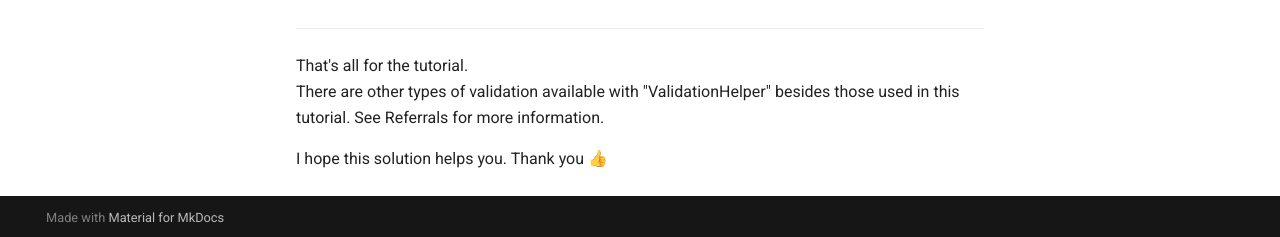
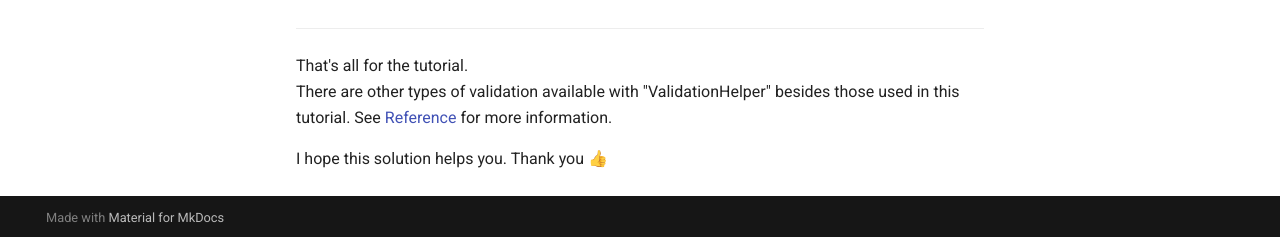
Before and after one commit to yamagh/ValidationHelper, an MkDocs documentation site: the page built from docs/Getting-started/Tutorial.md, in a window 1280 px wide and 900 px high, scrolled down 7796 px. Shown: the part 660-897 px from the top of the window. Built offline with MkDocs 1.6.1 and Material for MkDocs 9.7.7, drawn with Linux system fonts in a browser that asks for light colours; comment, search, counter and statistics services are not loaded.

Commit message:
Fix typo

```diff
--- a/docs/Getting-started/Tutorial.md
+++ b/docs/Getting-started/Tutorial.md
@@ -92,6 +92,6 @@ It has been verified as expected.
 ---
 
 That's all for the tutorial.
-There are other types of validation available with "ValidationHelper" besides those used in this tutorial. See Referrals for more information.
+There are other types of validation available with "ValidationHelper" besides those used in this tutorial. See [Reference](/Reference) for more information.
 
 I hope this solution helps you. Thank you 👍
```
